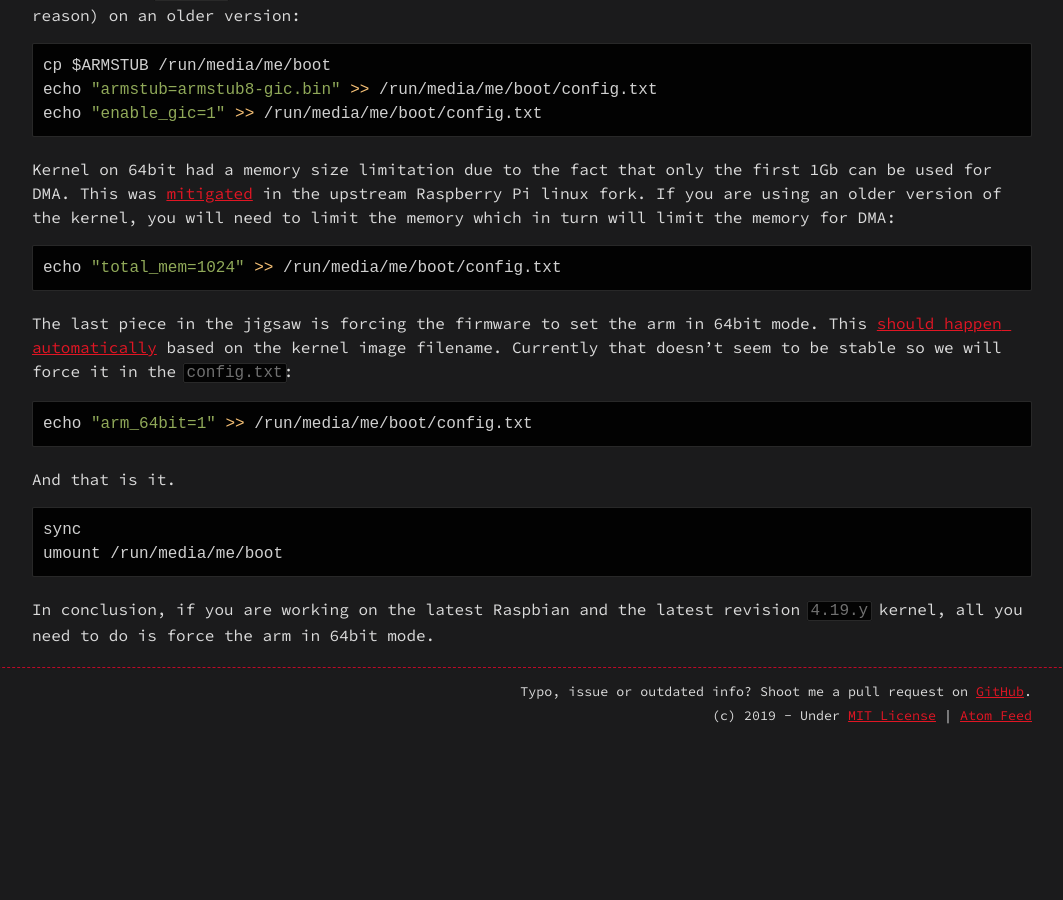
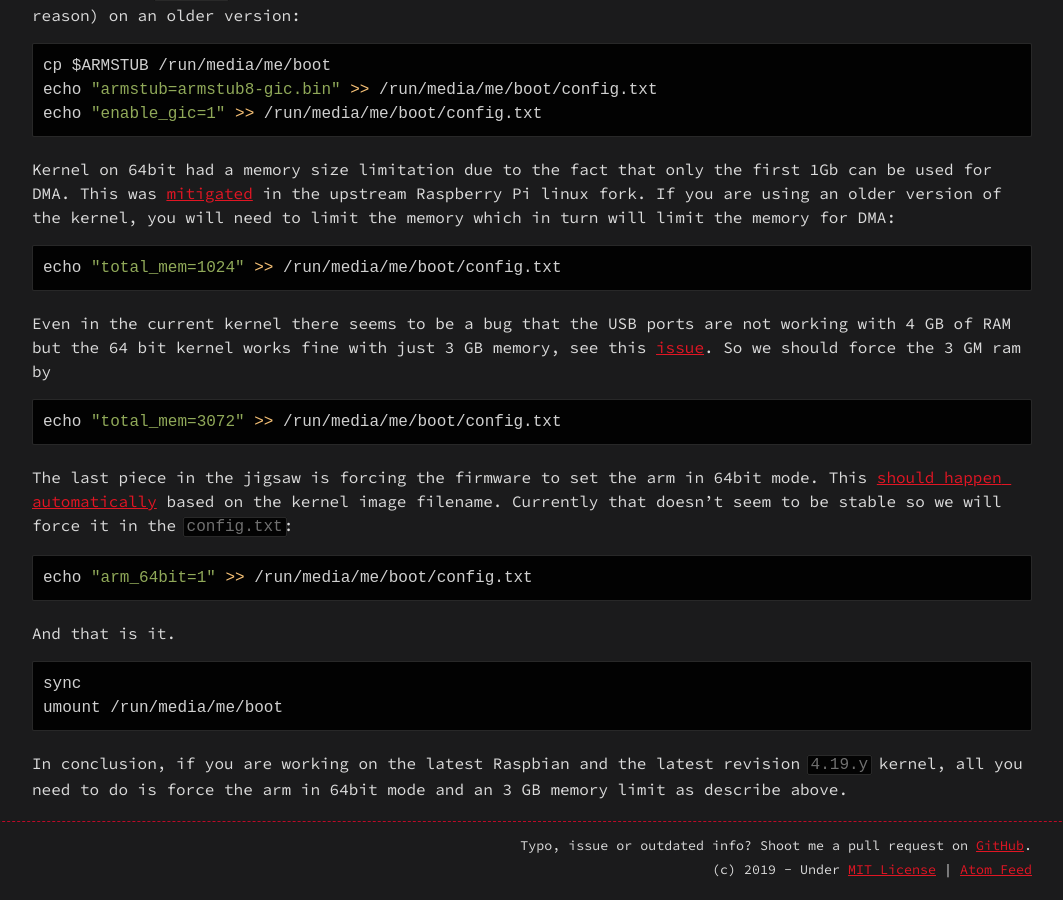
Before and after one commit to agherzan/andrei.gherzan.com, a Jekyll site: the page built from _posts/2019-07-04-raspbian-rpi4-64.md, in a window 1280 px wide and 900 px high, scrolled down 1889 px. Shown: the whole window, without its empty margins (108-1171 px from the left). Built offline with Jekyll 4.4.1, drawn with Linux system fonts in a browser that asks for light colours; before the commit the page ends 2635 px from its top, so only the background shows below that.

Commit message:
the current kernel still needs a 3 GB RAM limit for the pi4.

````diff
--- a/_posts/2019-07-04-raspbian-rpi4-64.md
+++ b/_posts/2019-07-04-raspbian-rpi4-64.md
@@ -70,6 +70,13 @@ Kernel on 64bit had a memory size limitation due to the fact that only the first
 echo "total_mem=1024" >> /run/media/me/boot/config.txt
 ```
 
+Even in the current kernel there seems to be a bug that the USB ports are not working with 4 GB of RAM but the 64 bit kernel works fine with just 3 GB memory, see this [issue](https://github.com/raspberrypi/linux/issues/3093). So we should force the 3 GM ram by
+
+```sh
+echo "total_mem=3072" >> /run/media/me/boot/config.txt
+```
+
+
 The last piece in the jigsaw is forcing the firmware to set the arm in 64bit mode. This [should happen automatically](https://github.com/raspberrypi/firmware/issues/1193) based on the kernel image filename. Currently that doesn't seem to be stable so we will force it in the `config.txt`:
 
 
@@ -84,4 +91,4 @@ sync
 umount /run/media/me/boot
 ```
 
-In conclusion, if you are working on the latest Raspbian and the latest revision `4.19.y` kernel, all you need to do is force the arm in 64bit mode.
+In conclusion, if you are working on the latest Raspbian and the latest revision `4.19.y` kernel, all you need to do is force the arm in 64bit mode and an 3 GB memory limit as describe above.
````
